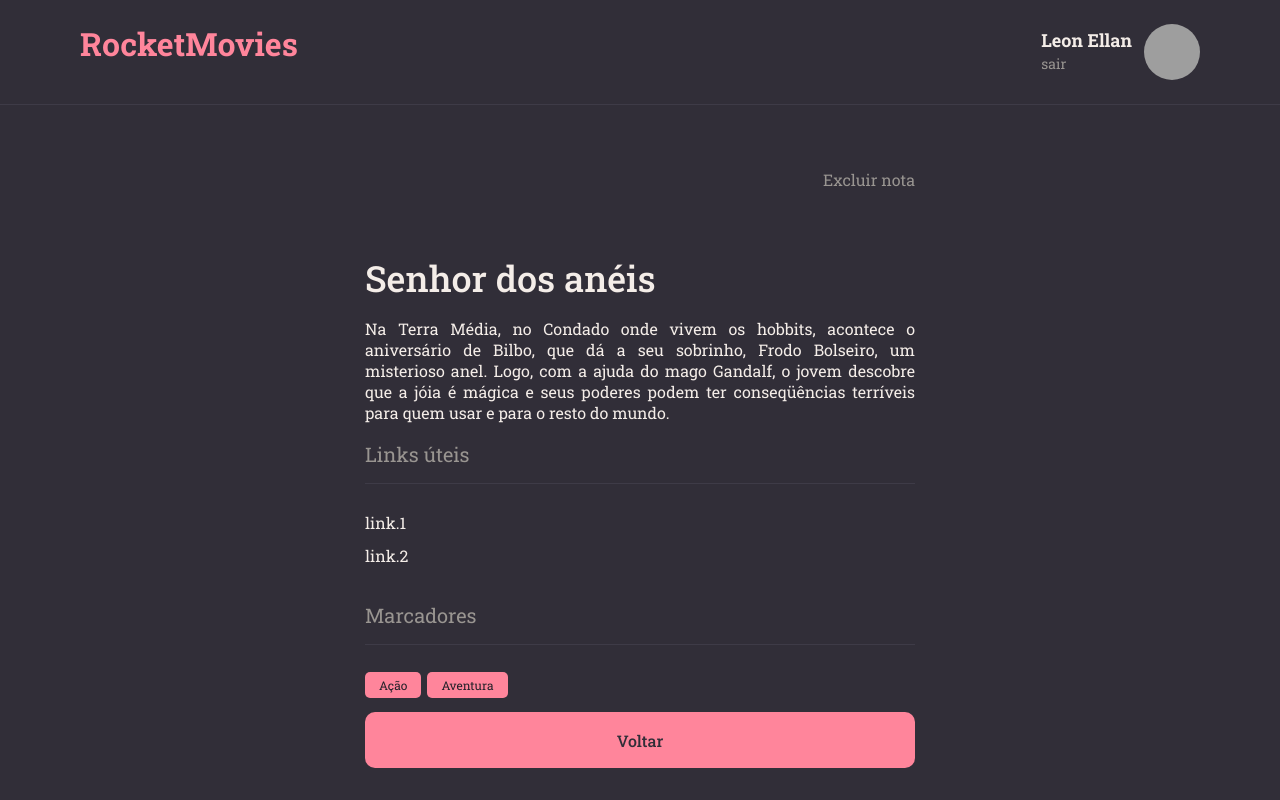
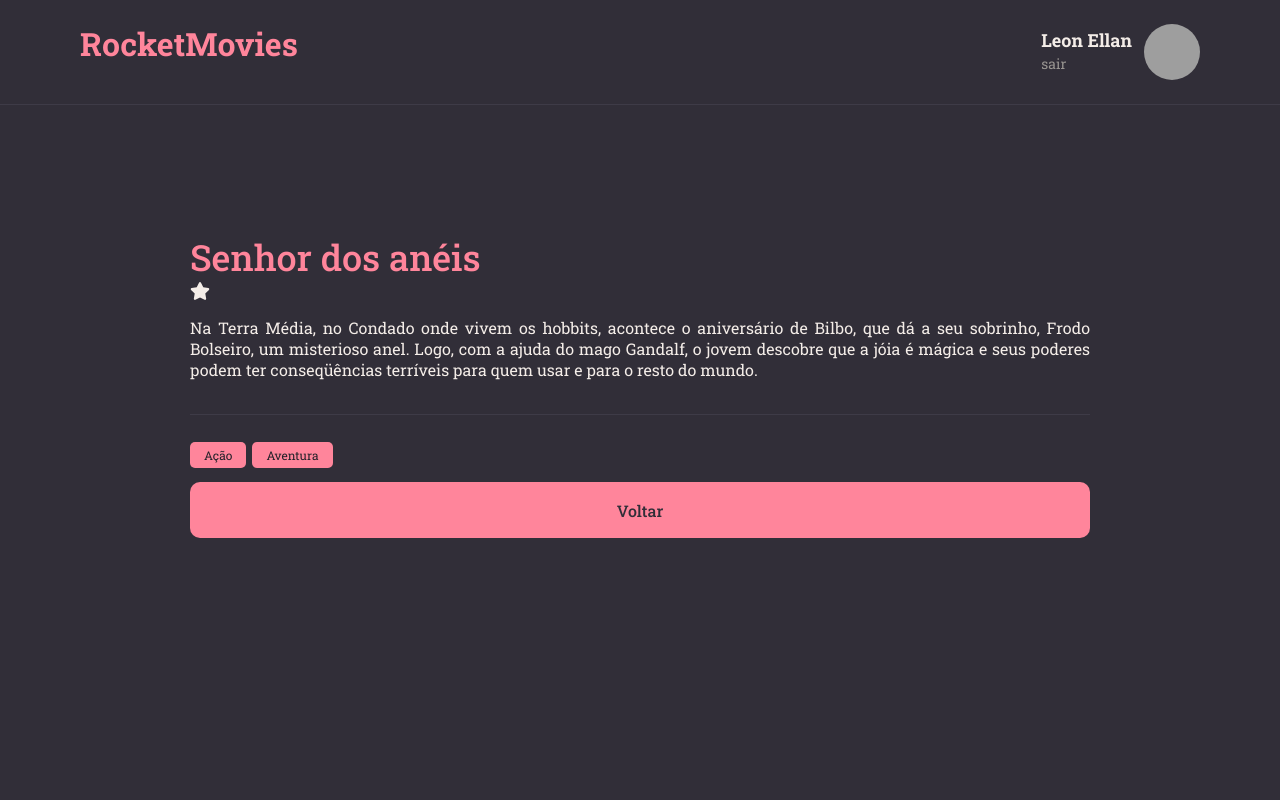
Before and after one commit to Leon-Ellan/rockectmovies-front, a React (Vite) app in the folder rocketmovies/: page /details/1 in a window 1280 px wide. Built offline with nearby package versions, Linux system fonts and the light colour scheme; grey boxes are pictures that could not be loaded.

Commit message:
add Movie Preview

```diff
--- a/rocketmovies/src/pages/Details/index.jsx
+++ b/rocketmovies/src/pages/Details/index.jsx
@@ -1,9 +1,11 @@
 import { Button } from "../../components/Button";
 import { Header } from "../../components/Header";
-import { Container, Links, Content } from "./styles";
+import { Container, Content } from "./styles";
 import { Section } from "../../components/Section";
 import { Tag } from "../../components/Tag";
-import { ButtonText } from "../../components/ButtonText";
+import {FaStar} from 'react-icons/fa';
+import { Link } from "react-router-dom"
+
 
 export function Details() {
 
@@ -12,26 +14,17 @@ export function Details() {
      <Header/>
       <main>
         <Content>
-         <ButtonText title="Excluir nota"/>
-          <h1>Senhor dos anéis</h1>
+          <h1>Senhor dos anéis</h1> <FaStar size={20} />
           <p>Na Terra Média, no Condado onde vivem os hobbits, acontece o aniversário de Bilbo, que dá a seu sobrinho, Frodo Bolseiro, um misterioso anel. Logo, com a ajuda do mago Gandalf, o jovem descobre que a jóia é mágica e seus poderes podem ter conseqüências terríveis para quem usar e para o resto do mundo.</p>
 
-       <Section title="Links úteis">
-        <Links>
-
-           <li><a href="#" target="_blank">link.1</a>
-           </li>
-           <li><a href="#" target="_blank">link.2</a>
-           </li>
-
-        </Links>
-       </Section>
-      <Section title="Marcadores">
+       <Section>
         <Tag title="Ação"/>
         <Tag title="Aventura"/>
+       </Section>
 
-      </Section>
-      <Button title="Voltar"/>
+       <Link to="/"> <Button title="Voltar"/></Link>
+
+
     </Content>
    </main>
   </Container>
--- a/rocketmovies/src/pages/Details/styles.js
+++ b/rocketmovies/src/pages/Details/styles.js
@@ -14,19 +14,9 @@ export const Container = styled.div`
     padding: 64px 0;
 }`;
 
-export const Links = styled.ul`
-list-style: none;
-
-> li {
-  margin-top: 12px;
-  a {
-    color: ${({ theme}) => theme.COLORS.WHITE};
-  }
-}
-`;
 
 export const Content = styled.div`
-max-width: 550px;
+max-width: 900px;
 margin: 0 auto;
 
 display: flex;
@@ -40,7 +30,9 @@ align-self: end;
   font-size: 36px;
   font-weight: 500;
   padding-top: 64px;
+  color: ${({theme}) => theme.COLORS.PINK};
 }
+
 >p {
   font-size: 16px;
   margin-top: 16px;
--- a/rocketmovies/src/pages/Home/index.jsx
+++ b/rocketmovies/src/pages/Home/index.jsx
@@ -22,10 +22,11 @@ export function Home(){
             <Brand>
             <h1>Meus Filmes</h1>
 
-         <Link to='/createMovies'><Button icon ={FiPlus} title="Adicionar filme"> </Button> </Link>
+              <Link to='/createMovies'><Button icon ={FiPlus} title="Adicionar filme"> </Button> </Link>
             </Brand>
-        <Content>
-        <Section title="">
+    <Content>
+      <Link to="/details/1">
+        <Section title="" >
           <Note
           data={{
             title: "Senhor dos anéis",
@@ -36,7 +37,8 @@ export function Home(){
             ]
             }}/>
           </Section>
-        </Content>
+      </Link>
+     </Content>
 
 
         </Container>
```
